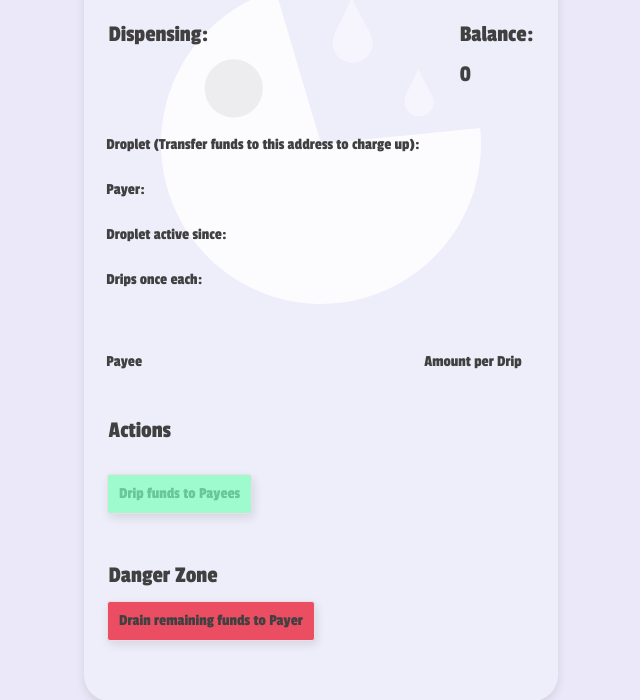
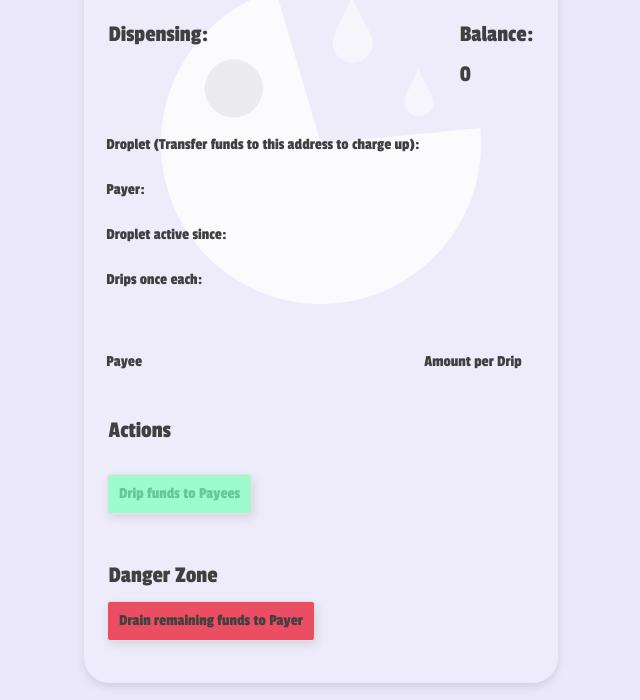
Before and after one commit to 0xHabitat/droplet, a website with bundled scripts: page web/overview/index.html in a window 1280 px wide. Shown: the part 100-800 px from the top of the page, without its empty margins (319-959 px from the left). Built offline with nearby package versions, Linux system fonts and the light colour scheme; a script that the page names is missing.

Commit message:
web: layout

```diff
--- a/web/assets/base.css
+++ b/web/assets/base.css
@@ -130,17 +130,15 @@ input {
   }
 }
 
-.wrapperContent {
+.contentBox {
   flex-basis: auto;
   flex-grow: 0;
   flex-shrink: 1;
-  width: auto;
+  width: max-content;
   max-width: 90vw;
-  margin: 1rem auto -2rem auto;
+  margin: 1rem auto;
   padding: 1rem;
-  padding-bottom: 2rem;
   border-radius: 2vw;
-  overflow: scroll !important;
   background-color: var(--color-bg);
   box-shadow: 0px 4px 10px rgba(0, 0, 0, 0.1);
 }
@@ -205,3 +203,10 @@ input, button, .button {
   color: var(--color-text);
   background-color: var(--color-error);
 }
+
+.content {
+  width: 100%;
+  overflow-y: auto;
+  overflow-x: hidden;
+  -webkit-overflow-scrolling: touch;
+}
--- a/web/config.css
+++ b/web/config.css
@@ -50,7 +50,7 @@ body {
   background-size: 320px;
 }
 
-.wrapperContent {
+.contentBox {
   background-color: #ffffff30 !important;
 }
 
--- a/web/overview/index.html
+++ b/web/overview/index.html
@@ -11,7 +11,8 @@
     <title>Droplet - Overview</title>
   </head>
   <body>
-    <section class='wrapperContent'>
+    <div class='content'>
+    <section class='contentBox'>
       <div class='container'>
         <div>
           <h1>Droplet</h1>
@@ -59,6 +60,7 @@
         </div>
       </div>
     </section>
+    </div>
     <script src='https://cdn.jsdelivr.net/gh/ethers-io/ethers.js@v4.0.41/dist/ethers.min.js'
             integrity='sha384-IdAlK0noI+bswjSrSiA28qV6LA5h1D02N+O5o6WZXfAvn/lbm/MVNaEdaebOhtPL'
             crossorigin='anonymous'></script>
```
Also changed, not shown: web/index.html (+3 -1 lines).
